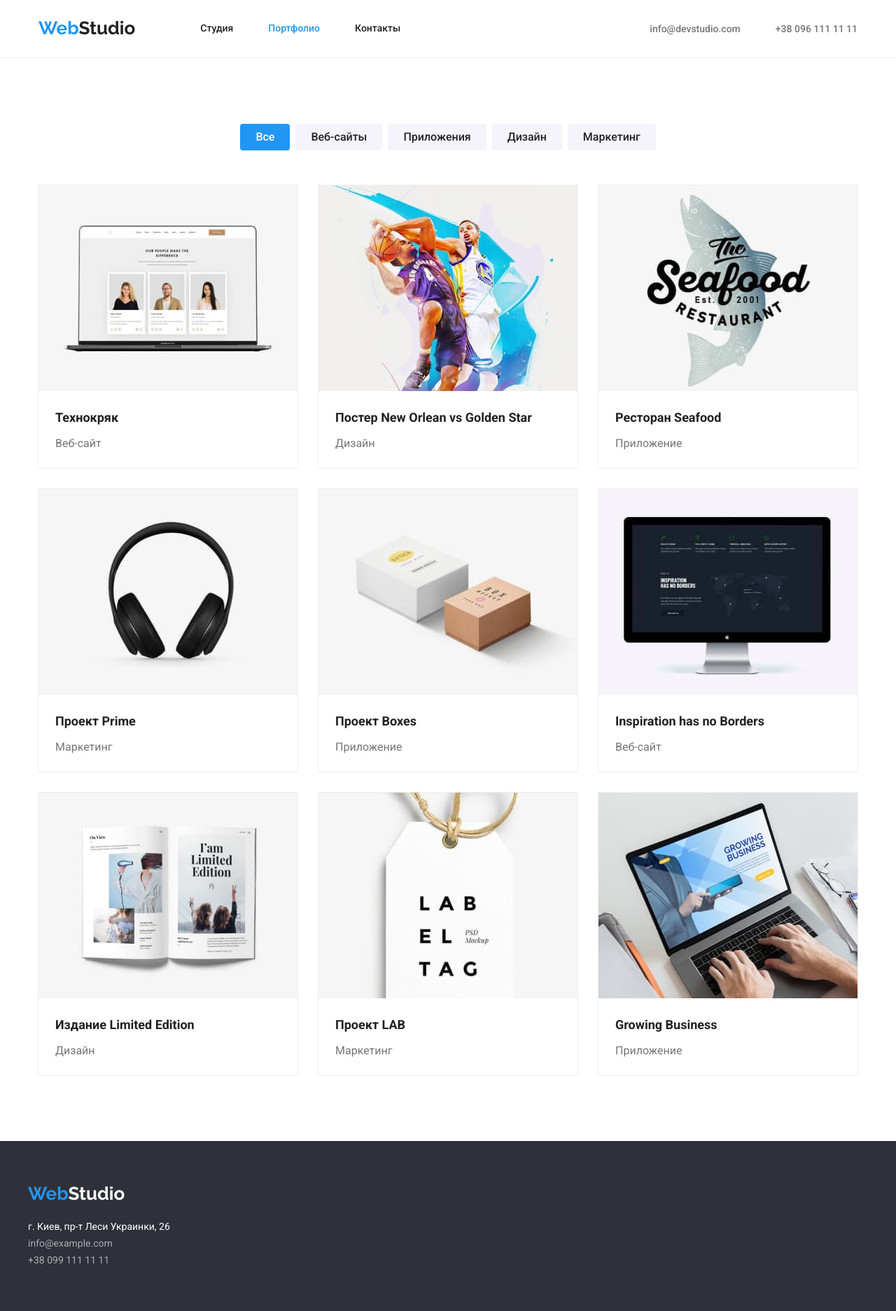
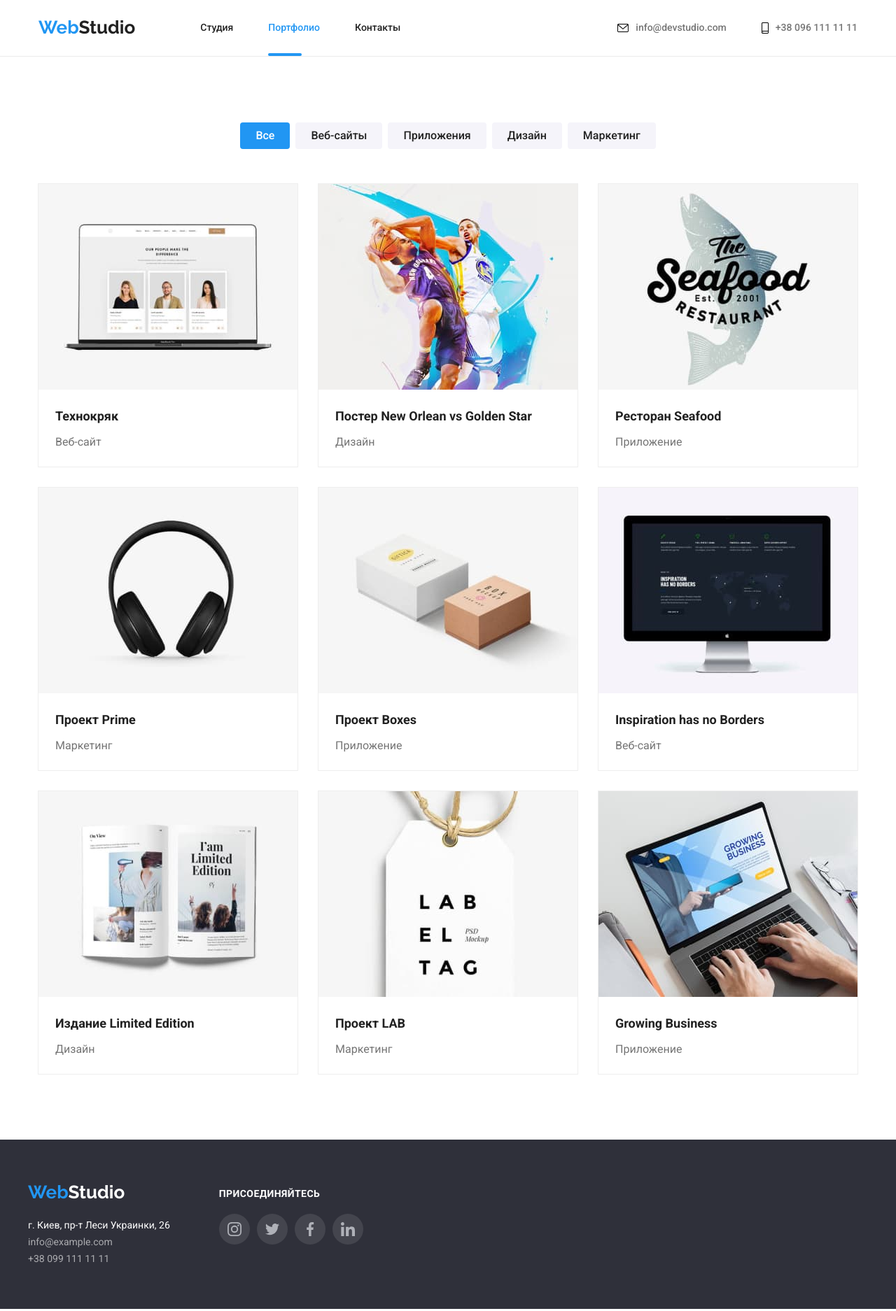
Before and after one commit to olypchuk/goit-markup-hw-04, a plain HTML site: page portfolio.html in a window 1280 px wide. Shown: the whole page at 70% size. Drawn offline with nearby package versions, Linux system fonts and the light colour scheme.

Commit message:
сделал

```diff
--- a/css/style.css
+++ b/css/style.css
@@ -59,6 +59,7 @@ img{
     background-color:var(--backgroundcolor) ;
 }
 
+
 .container{
     display: flex;
     width: 1200px;
@@ -72,9 +73,9 @@ img{
     padding-right: 15px;
 }
 .nav-list{
-   display: flex;
+    display: flex;
     flex-direction:row;
-
+    position: relative;
     margin-left: 93px;
 }
 .list-item{
@@ -86,6 +87,17 @@ img{
 .list-item:first-child{
     margin-left: 0;
     padding-left: 0;
+}
+.nav.list-item.studio:first-child::after,
+.nav.list-item.portfolio::after{
+    position: absolute;
+    bottom: 0;
+    content: '';
+    width: 48px;
+    height: 4px;
+    background-color:var(--accentcolor);
+    border-radius: 2px;
+
 }
 
 .nav-contacts{
@@ -125,35 +137,38 @@ img{
     color: var(--accentcolor);
 }
 .nav-contacts{
+
     margin-top: 32px;
     margin-bottom: 32px;
+
 }
 .contacts{
+    display:flex;
+    align-items: center;
     font-weight: 500;
     font-size: 14px;
     line-height: 114%;
     color:var(--maincolor);
 
 }
-
-.contacts-list>svg{
+.contacts>svg{
     margin-right: 10px;
-
 }
 .contacts-list:hover,
 .contacts-list:focus{
     fill:var(--accentcolor);
 }
-
-
 .contacts-list{
     margin-left: 0px;
+    align-items: baseline;
+
 }
-.contacts-list a{
-    padding: 32px 0;
+
+.contacts-list:last-child{
+    margin-left: 50px;
+
 }
-.contacts-list:last-child{
-    margin-left: 50px;}
+
 
 .contacts:hover,
 .contacts:focus{
@@ -178,7 +193,7 @@ img{
     height:600px;
     max-width: 1600px;
 
-    background: rgba(47, 48, 58, 0.4);
+    background:linear-gradient(rgba(47, 48, 58, 0.4),rgba(47, 48, 58, 0.4)) ;
     background-image:url('../images/Img\ Overlay.png'),url('../images/background-image.png');
 
     margin: auto;
@@ -385,6 +400,11 @@ img{
 }
 .button.portfolio{
     padding: 6px 22px;
+
+}
+.button.portfolio:hover,
+.button.portfolio:focus{
+    box-shadow: 0px 3px 1px rgba(0, 0, 0, 0.1), 0px 1px 2px rgba(0, 0, 0, 0.08), 0px 2px 2px rgba(0, 0, 0, 0.12);
 }
 .button-button.list>li:not(:first-child){
     margin-left: 8px;
@@ -393,13 +413,18 @@ img{
     display: flex;
     flex-wrap: wrap;
     margin: -15px;
+
 }
 
 .card-full{
     justify-content: center;
     margin: 15px;
     outline: 1px solid #EEEEEE ;
+
 }
+.card-full:hover,
+.card-full:focus{
+    box-shadow: 0px 1px 1px rgba(0, 0, 0, 0.12), 0px 4px 4px rgba(0, 0, 0, 0.06), 1px 4px 6px rgba(0, 0, 0, 0.16);}
 .filter-title{
     padding: 20px 24px;
 
@@ -428,8 +453,9 @@ img{
    background: #2F303A;
 }
 .footer.container{
+    display: flex;
     padding: 60px 0 60px ;
-    flex-direction: column;
+
     align-items: stretch;
 
 }
@@ -464,12 +490,13 @@ img{
     color: var(--backgroundcolor);
     text-decoration: none;
  }
- .footer-contacts{
 
- }
  .foot{
+    display: flex;
     background: rgba(255, 255, 255, 0.1);
     cursor: pointer;
+
+
  }
  .button{
     font-weight: 500;
@@ -490,15 +517,28 @@ img{
      color: var(--backgroundcolor);
      background-color:var(--accentcolor) ;
  }
- .social-icons{
-     display: flex;
- }
+
  .foot-title{
+    display:flex;
+    flex-direction: column;
+    margin-left: 70px;
+    padding-top: 10px;
+
+}
+.foot-title-foot{
     font-weight: bold;
     font-size: 14px;
     line-height: 1.14;
     letter-spacing: 0.03em;
     text-transform: uppercase;
-
     color: #FFFFFF;
 }
+
+
+.social-icons.footer{
+    display: flex;
+    align-items: center;
+    justify-content: center;
+    margin-top: 4px;
+
+}
--- a/portfolio.html
+++ b/portfolio.html
@@ -20,14 +20,19 @@
            <a href="./index.html" class="logo"><span class="logoweb">Web</span>Studio</a>
                 <ul class="nav-list" >
                     <li class="nav list-item"><a href="./index.html " class="navigation ">Студия</a></li>
-                    <li class="nav list-item"><a href="./portfolio.html" class="navigation studio">Портфолио</a></li>
+                    <li class="nav list-item portfolio"><a href="./portfolio.html" class="navigation portfolio">Портфолио</a></li>
                     <li class="nav list-item"><a href="./game.html" class="navigation">Контакты</a></li>
                 </ul>
         </nav>
 
-            <ul class="nav-contacts">
-            <li class="contacts-list"><a href="mailto:info@devstudio.com" class="contacts">info@devstudio.com</a></li>
-            <li class="contacts-list"><a href="tel:+380961111111" class="contacts">+38 096 111 11 11</a></li>
+        <ul class="nav-contacts">
+            <li class="contacts-list">
+                      <a href="mailto:info@devstudio.com" class="contacts"><svg width="16" height="12">
+                <use href="./images/symbol-defs.svg#icon-envelope"></use>
+            </svg>info@devstudio.com</a></li>
+            <li class="contacts-list"><a href="tel:+380961111111" class="contacts"><svg width="10" height="16">
+                <use href="./images/symbol-defs.svg#icon-smartphone"></use>
+            </svg>+38 096 111 11 11</a></li>
         </ul>
         </div>
     </header>
@@ -102,12 +107,25 @@
     </main>
     <footer class="footer">
         <div class="footer container">
+            <div class="footer-contacts">
             <a href="./index.html" class="logofooter"><span class="logoweb">Web</span>Studio</a>
             <address class="address">г. Киев, пр-т Леси Украинки, 26</address>
             <ul class="footer-address">
                 <li><a href="mailto:info@example.com" class="contacts-footer">info@example.com</a></li>
                 <li><a href="tel:+380991111111" class="contacts-footer">+38 099 111 11 11</a></li>
             </ul></div>
+            <div class="foot-title">
+              <h3 class="foot-title-foot">Присоединяйтесь</h3>
+            <div class="social-icons footer"><div class="social-icon foot">
+                    <svg class="hover-links"><use href="./images/symbol-defs.svg#icon-instagram-2"></use></svg></div>
+                    <div class="social-icon foot">
+                        <svg class="hover-links"><use href="./images/symbol-defs.svg#icon-twitter-1"></use></svg></div>
+                        <div class="social-icon foot">
+                            <svg class="hover-links"><use href="./images/symbol-defs.svg#icon-facebook-1"></use></svg></div>
+                            <div class="social-icon foot">
+                                <svg class="hover-links"><use href="./images/symbol-defs.svg#icon-linkedin-1"></use></svg></div>
+                </div></div>
+            </div></div>
     </footer>
 </body>
 </html>
```
Also changed, not shown: index.html (+10 -9 lines).
